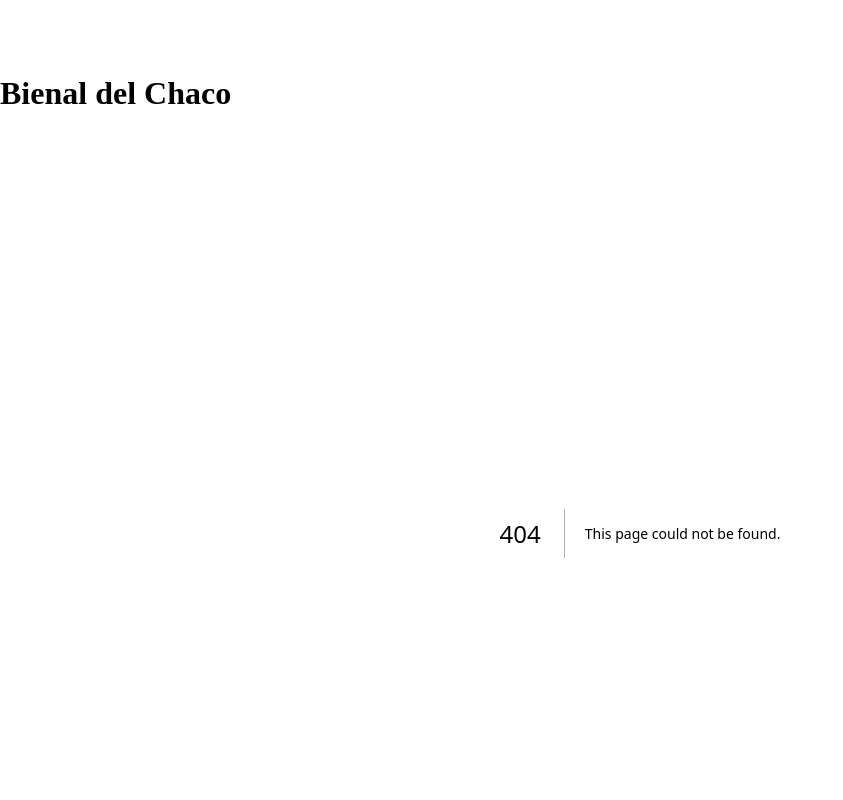
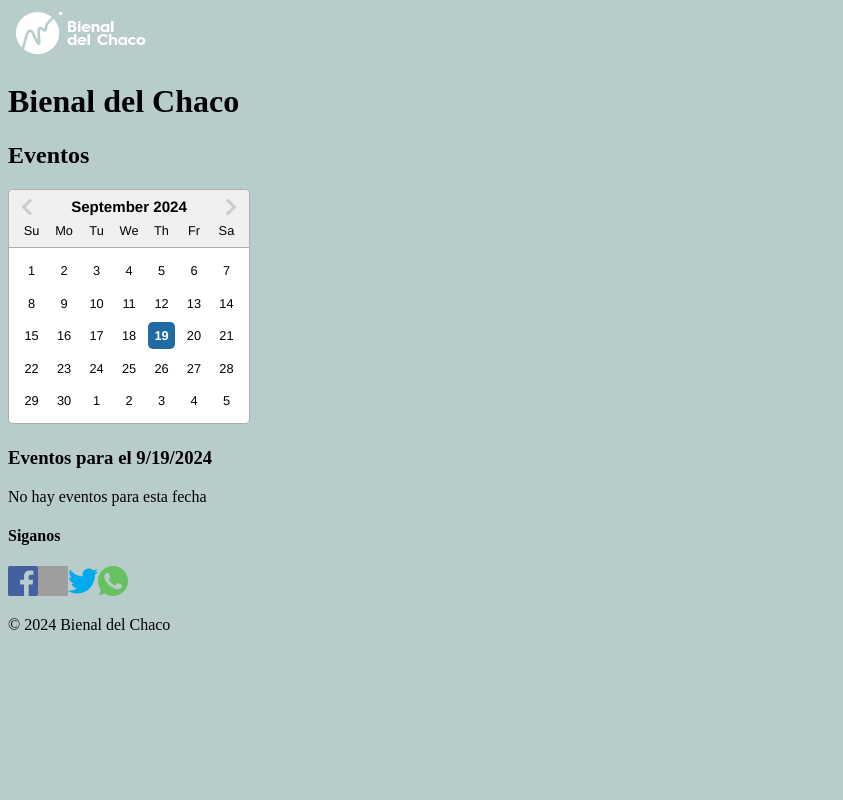
Before and after one commit to FRRe-DS/2024-01-TPI, a Next.js app: page /eventos in a window 1280 px wide. Before the commit this address had no page. Shown: the top 800 px of the page, without its empty margins (0-843 px from the left). Built offline with nearby package versions, Linux system fonts and the light colour scheme; grey boxes are pictures that could not be loaded.

Commit message:
Creadas seccion de eventos y escultores, agregado modulo datepicker para eventos, agregado css global

```diff
--- a/package.json
+++ b/package.json
@@ -8,6 +8,7 @@
   "dependencies": {
     "next": "^14.2.9",
     "react": "^18.3.1",
+    "react-datepicker": "^7.4.0",
     "react-dom": "^18.3.1"
   }
 }
--- /dev/null
+++ b/src/app/escultores/escultores.css
@@ -0,0 +1,11 @@
+/*Estilos de la página escultores*/
+*{
+    margin: 0;
+    padding: 0;
+    box-sizing: border-box;
+};
+
+#sculpHead{
+    display: flex;
+    margin-left: 25%;
+};
--- /dev/null
+++ b/src/app/eventos/page.jsx
@@ -0,0 +1,63 @@
+// Esto marca el componente como Client Component
+// Se usa porque Next no permite el uso de hooks
+"use client";
+
+import React, { useState, useEffect } from 'react';
+import DatePicker from 'react-datepicker';
+import 'react-datepicker/dist/react-datepicker.css'; //CSS de react-datepicker
+
+export default function AgendaEventos() {
+    const [selectedDate, setSelectedDate] = useState(new Date());
+    const [events, setEvents] = useState([]);
+    const [filteredEvents, setFilteredEvents] = useState([]);
+
+    // Simulamos los eventos predefinidos (esto lo puedes cargar desde una API o base de datos)
+    const sampleEvents = [
+        { id: 1, title: "Evento de Prueba", date: new Date(2024, 10, 10) },
+        { id: 2, title: "Conferencia Tech", date: new Date(2024, 3, 6) },
+        { id: 3, title: "Feria de Arte", date: new Date(2024, 10, 10) },
+    ];
+
+    // Simula la carga de eventos
+    useEffect(() => {
+        // Simulamos una llamada a una API o base de datos
+        setEvents(sampleEvents);
+    }, []);
+
+    // Filtrar eventos según la fecha seleccionada
+    useEffect(() => {
+        const selectedDateString = selectedDate.toISOString().split('T')[0];
+        console.log('Fecha seleccionada:', selectedDateString);
+        events.forEach(event => console.log('Fecha evento:', ));
+        const filtered = events.filter(event => event.date.toISOString().split('T')[0] == selectedDateString);
+        setFilteredEvents(filtered);
+        console.log('Eventos filtrados:', filtered);
+    }, [selectedDate, events]);
+
+    return (
+        <div className="agenda-eventos">
+            <h2>Eventos</h2>
+            <div className="calendar">
+                <DatePicker
+                    selected={selectedDate}
+                    onChange={date => setSelectedDate(date)}
+                    dateFormat="dd/MM/yyyy"
+                    inline
+                />
+            </div>
+
+            <div className="event-list">
+                <h3>Eventos para el {selectedDate.toLocaleDateString()}</h3>
+                {filteredEvents.length > 0 ? (
+                    <ul>
+                        {filteredEvents.map(event => (
+                            <li key={event.id}>{event.title}</li>
+                        ))}
+                    </ul>
+                ) : (
+                    <p>No hay eventos para esta fecha</p>
+                )}
+            </div>
+        </div>
+    );
+}
--- a/src/app/page.jsx
+++ b/src/app/page.jsx
@@ -1,4 +1,5 @@
 import ImageBar from "./ui/ImagenesRender/imageBar";
+import InfoExtra from "./ui/componentes/InfoExtra";
 
 export default function Home() {
   return (
@@ -85,6 +86,8 @@
         <nav className="rootSeccionNavegacion">
           <ImageBar />
         </nav>
+
+        <InfoExtra />
       </main>
     </>
   );
--- a/src/app/ui/globals.css
+++ b/src/app/ui/globals.css
@@ -1 +1,5 @@
 /* Aqui se definen los estilos compartidos por todas las partes del sitio web */
+html,
+body {
+    background-color: #b7cccb;
+}
```
Also changed, not shown: src/app/escultores/page.jsx (added, +48 -0 lines), public/plano-predio.jpg (added), 1 other file (tests, documents, lock files or other folders).
